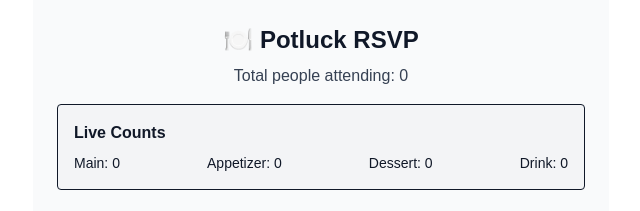
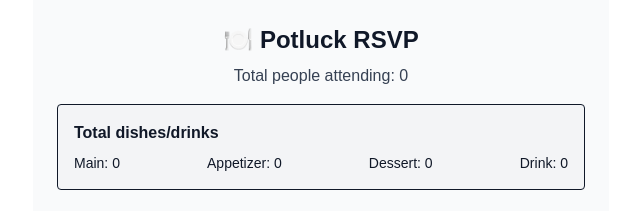
Before and after one commit to nevesdme/Potluck-app, a Next.js app: page / in a window 1280 px wide. Shown: the top 211 px of the page, without its empty margins (319-959 px from the left). Built offline with nearby package versions, Linux system fonts and the light colour scheme; no server answers; the database is empty.

Commit message:
Change Live counts to Total dishes/drinks

```diff
--- a/app/page.tsx
+++ b/app/page.tsx
@@ -130,7 +130,7 @@ export default function Page() {
 
             {/* Live Counts */}
             <div className="mb-6 p-4 border rounded bg-gray-100 dark:bg-gray-800">
-                <h2 className="font-semibold mb-2">Live Counts</h2>
+                <h2 className="font-semibold mb-2">Total dishes/drinks</h2>
                 <ul className="flex justify-between text-sm">
                     <li>Main: {counts.Main}</li>
                     <li>Appetizer: {counts.Appetizer}</li>
```
